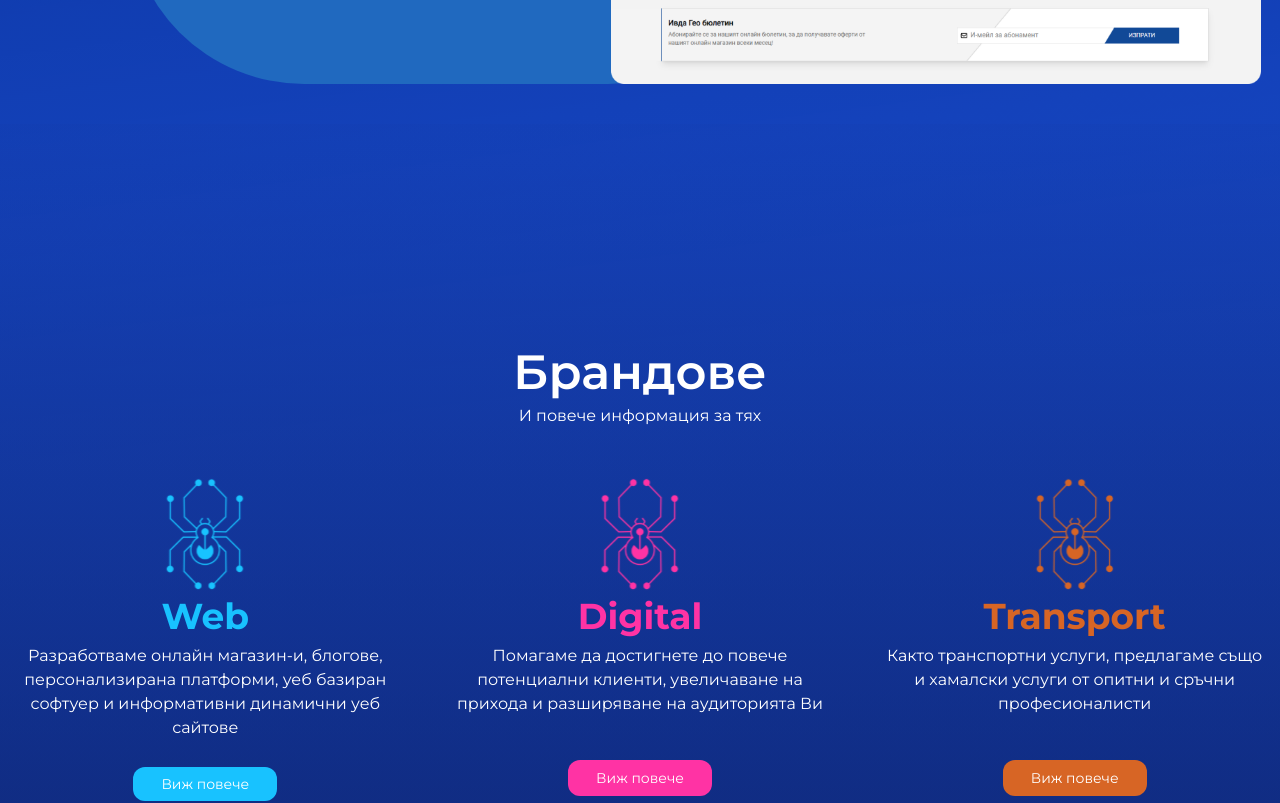
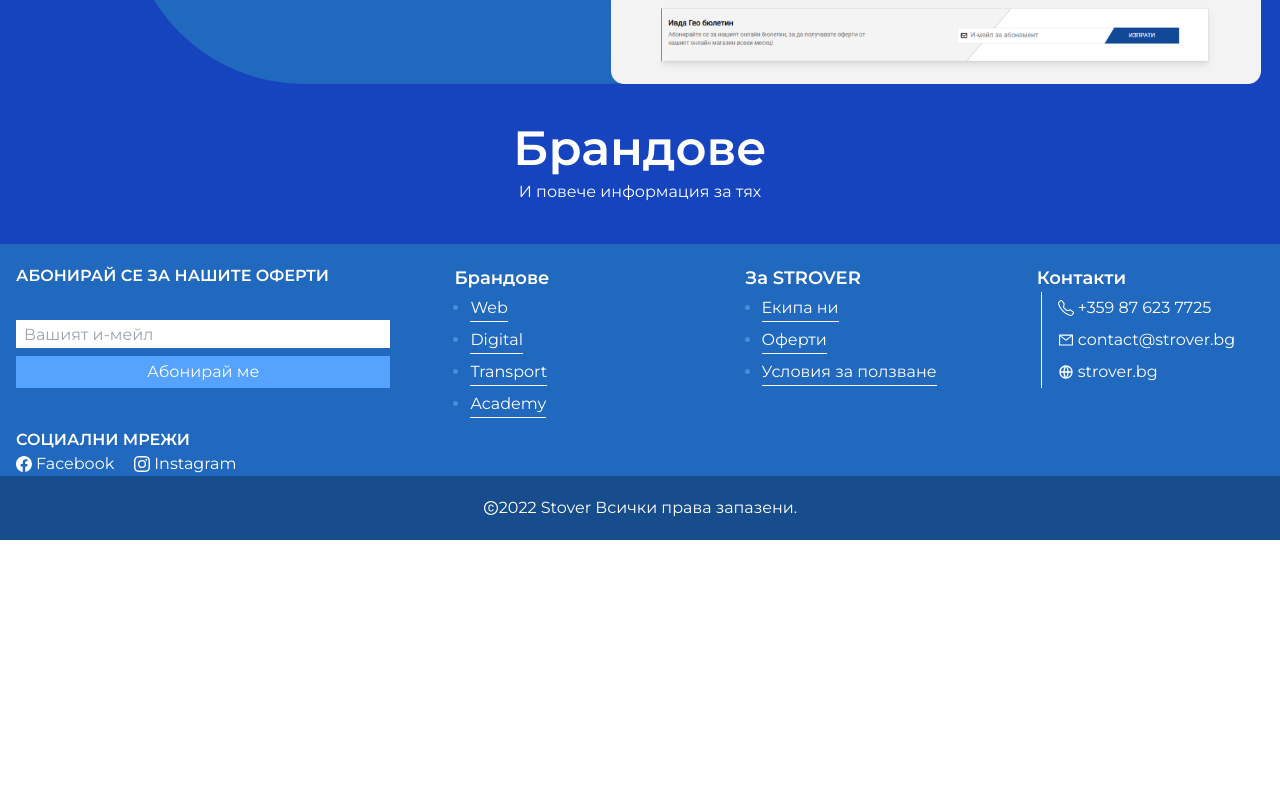
Before and after one commit to StroverIT/Strover, a Next.js app: page / in a window 1280 px wide. Shown: the part 3580-4383 px from the top of the page. After the commit the page ends 4120 px from the top, so only its background shows below. Built offline with nearby package versions, Linux system fonts and the light colour scheme; a web font is replaced by a local one.

Commit message:
chaning to dynamic component YK

```diff
--- a/components/Brands.js
+++ b/components/Brands.js
@@ -2,15 +2,16 @@ import React from "react";
 import Image from "next/legacy/image";
 import Link from "next/link";
 
-export default function Brands() {
+export default function Brands({ digital, web, logistics, py, bg }) {
   return (
-    <section className="bg-brands-index-color py-56 mt-10 ">
+    <section className={`${py} ${bg}  mt-10 `}>
       <section className="mb-10 text-white">
         <h5 className="text-center text-5xl font-semibold">Брандове</h5>
         <p className="text-center mt-2">И повече информация за тях</p>
       </section>
-      <section className={`container grid grid-cols-3 gap-x-14`}>
+      <section className={`container flex-center gap-x-14`}>
         {/* Web */}
+        {web && (
           <section className="flex-center flex-col text-center">
             <div className="relative h-32 w-32">
               <Image
@@ -33,7 +34,9 @@ export default function Brands() {
               </Link>
             </div>
           </section>
+        )}
         {/* Digital */}
+        {digital && (
           <section className="flex-center flex-col text-center">
             <div className="relative h-32 w-32">
               <Image
@@ -44,8 +47,8 @@ export default function Brands() {
             </div>
             <h4 className="text-pink text-4xl font-bold">Digital</h4>
             <p className="text-white pt-2 max-w-sm">
-            Помагаме да достигнете до повече потенциални клиенти, увеличаване на
-            прихода и разширяване на аудиторията Ви
+              Помагаме да достигнете до повече потенциални клиенти, увеличаване
+              на прихода и разширяване на аудиторията Ви
             </p>
             <div className="mt-auto">
               <button className="bg-pink text-white py-2 px-7 rounded-xl text-sm">
@@ -53,6 +56,9 @@ export default function Brands() {
               </button>
             </div>
           </section>
+        )}
+        {/* Logictisc */}
+        {logistics && (
           <section className="flex-center flex-col text-center">
             <div className="relative h-32 w-32">
               <Image
@@ -72,6 +78,7 @@ export default function Brands() {
               </button>
             </div>
           </section>
+        )}
       </section>
     </section>
   );
```
Lines whose indentation alone changed are shown as unchanged.
